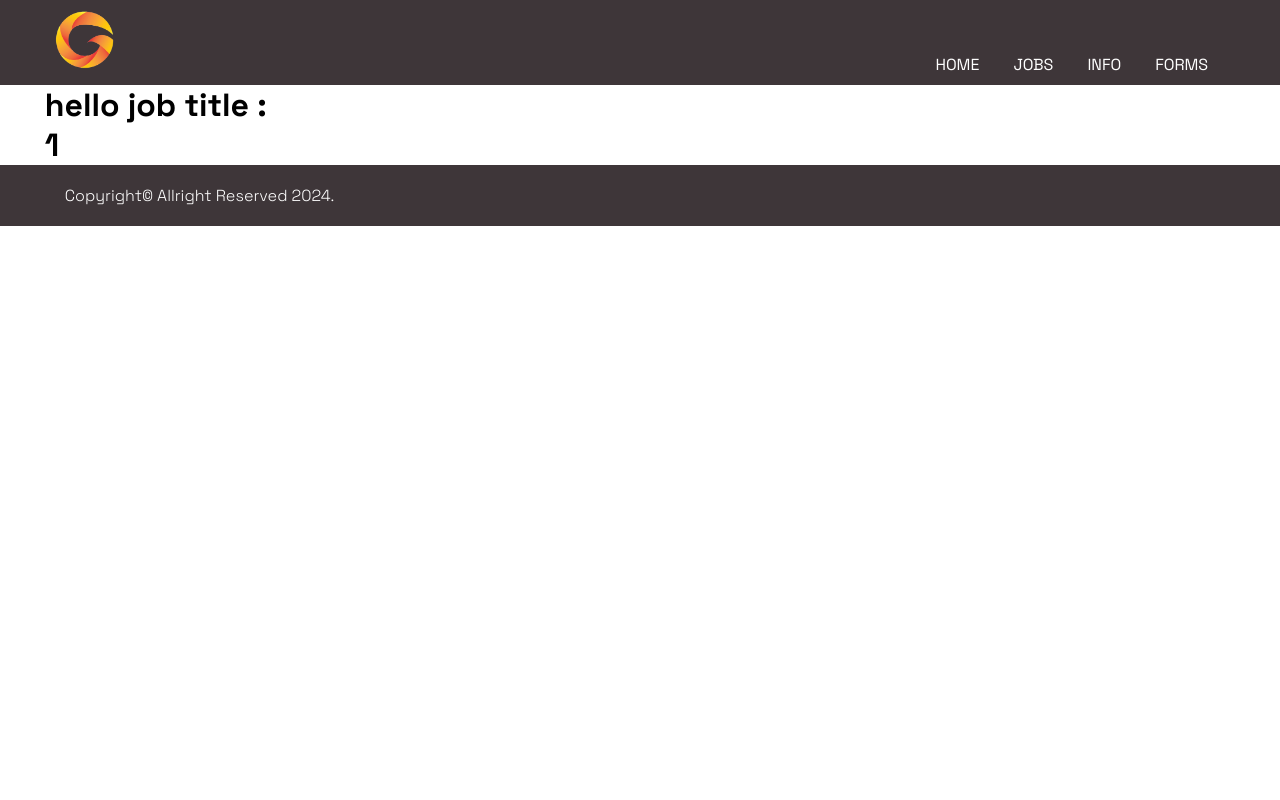
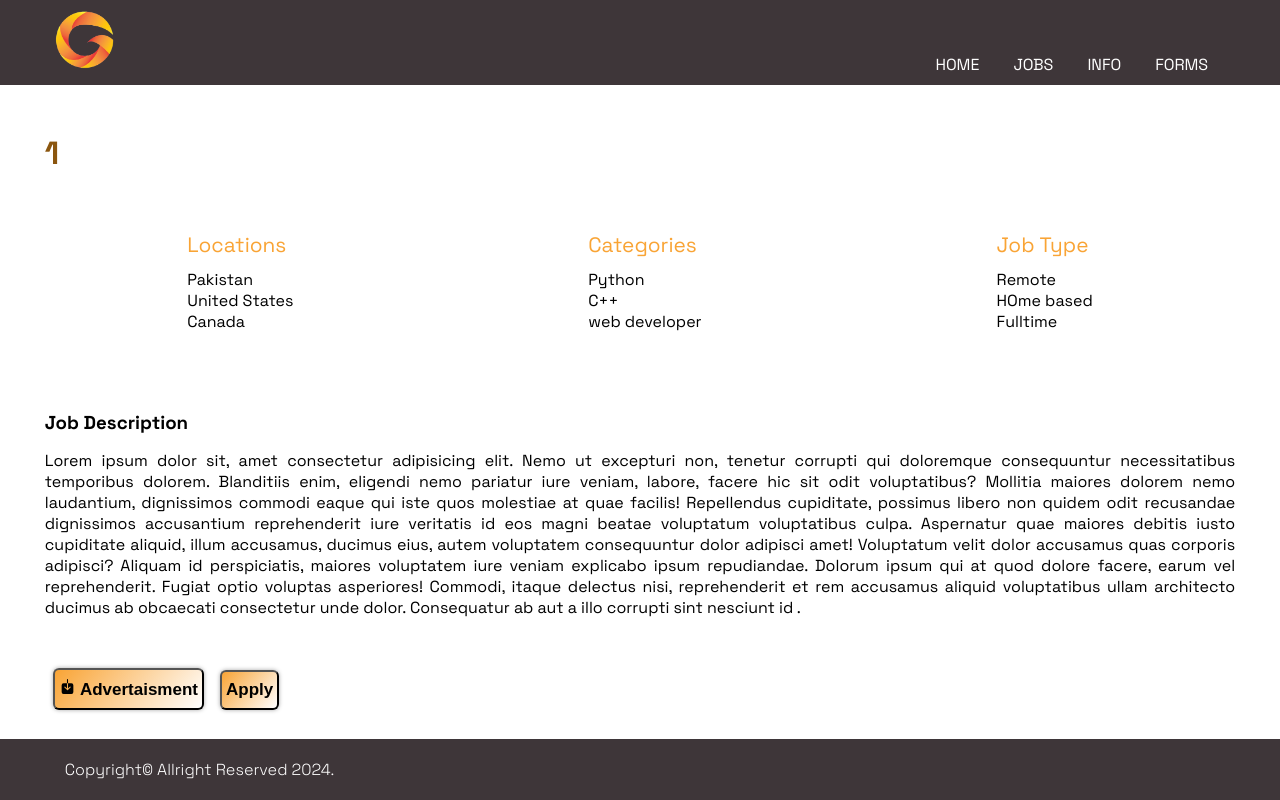
Before and after one commit to mhgkhan/ghstore, a Next.js app: page /jobs/1 in a window 1280 px wide. Built offline with nearby package versions, Linux system fonts and the light colour scheme.

Commit message:
update job page

```diff
--- a/app/globals.css
+++ b/app/globals.css
@@ -242,6 +242,39 @@ header .container nav ul li a:hover {
 }
 
 
+
+.jobpage h1 {
+    color: #8b560f;
+    margin: 3rem auto;
+}
+
+.jobpage dl {
+    display: flex;
+    gap: 10px;
+    align-items: center;
+    justify-content: space-around;
+    flex-wrap: wrap;
+}
+
+.jobpage dl dt {
+    font-size: 1.3rem;
+    color: #f9a435;
+    margin: .7rem 0px;
+    list-style: '🏢';
+}
+
+
+.jobpagedesc{
+    margin: 1rem 0px;
+}
+.jobpage p{text-align: justify;}
+
+.jobpage button{
+    margin: .5rem;
+}
+
+
+
 footer {
     background: #3e3639;
     color: white;
--- a/app/jobs/[jobslug]/page.js
+++ b/app/jobs/[jobslug]/page.js
@@ -1,10 +1,45 @@
 import React from 'react'
+import { IoDownload } from 'react-icons/io5'
 
 const page = ({ params }) => {
     return (
         <main>
-            <div className="container">
-                <h1>hello job title : <br /> {params.jobslug}</h1>
+            <div className="container jobpage">
+                <h1> {params.jobslug} </h1>
+                <dl>
+                    <div>
+                        <dt>Locations</dt>
+                        <dd>Pakistan</dd>
+                        <dd>United States </dd>
+                        <dd>Canada</dd>
+                    </div>
+
+                    <div>
+                        <dt>Categories</dt>
+                        <dd>Python</dd>
+                        <dd>C++</dd>
+                        <dd>web developer</dd>
+                    </div>
+
+                    <div>
+                        <dt>Job Type</dt>
+                        <dd>Remote</dd>
+                        <dd>HOme based</dd>
+                        <dd>Fulltime</dd>
+                    </div>
+
+                </dl>
+
+
+                <br /><br /><br />
+                <h3 className='jobpagedesc'>Job Description </h3>
+                <p>Lorem ipsum dolor sit, amet consectetur adipisicing elit. Nemo ut excepturi non, tenetur corrupti qui doloremque consequuntur necessitatibus temporibus dolorem. Blanditiis enim, eligendi nemo pariatur iure veniam, labore, facere hic sit odit voluptatibus? Mollitia maiores dolorem nemo laudantium, dignissimos commodi eaque qui iste quos molestiae at quae facilis! Repellendus cupiditate, possimus libero non quidem odit recusandae dignissimos accusantium reprehenderit iure veritatis id eos magni beatae voluptatum voluptatibus culpa. Aspernatur quae maiores debitis iusto cupiditate aliquid, illum accusamus, ducimus eius, autem voluptatem consequuntur dolor adipisci amet! Voluptatum velit dolor accusamus quas corporis adipisci? Aliquam id perspiciatis, maiores voluptatem iure veniam explicabo ipsum repudiandae. Dolorum ipsum qui at quod dolore facere, earum vel reprehenderit. Fugiat optio voluptas asperiores! Commodi, itaque delectus nisi, reprehenderit et rem accusamus aliquid voluptatibus ullam architecto ducimus ab obcaecati consectetur unde dolor. Consequatur ab aut a illo corrupti sint nesciunt id .</p>
+
+
+            <br /><br />
+            <button className='default_button'><IoDownload /> Advertaisment</button>
+            <button className='default_button'>Apply </button>
+            <br /><br />
             </div>
         </main>
     )
```
